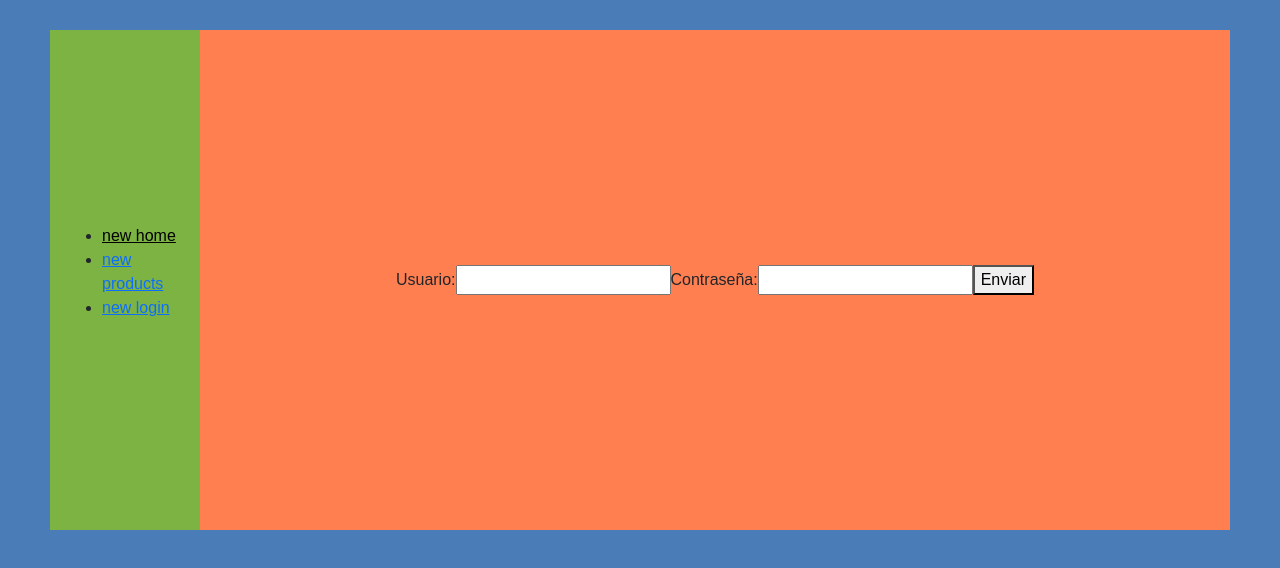
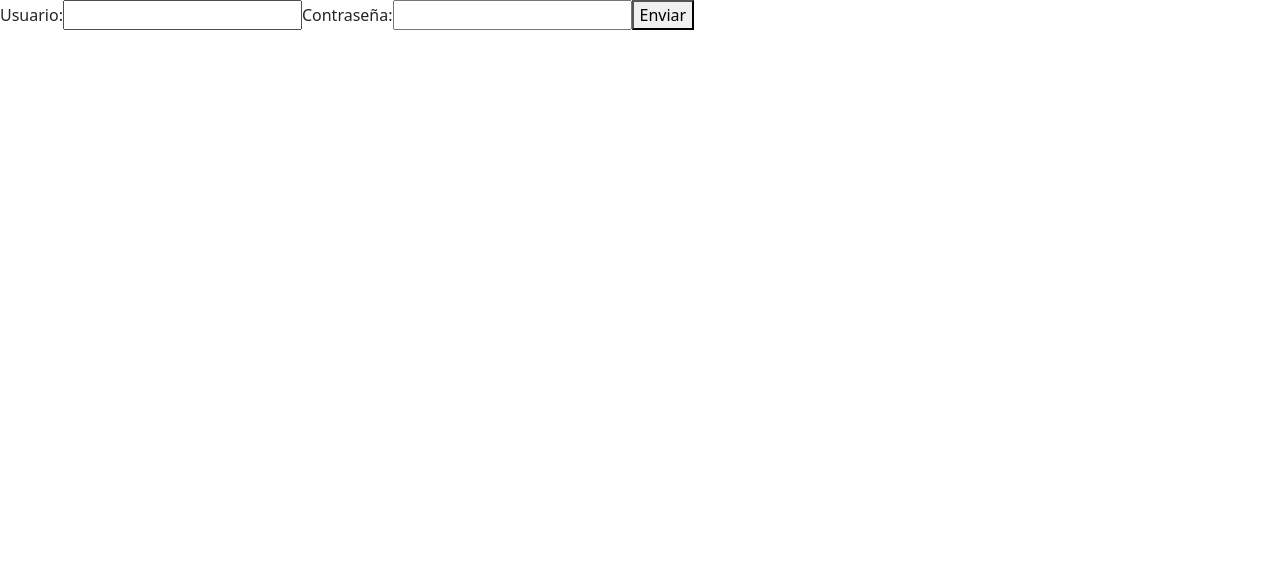
Before and after one commit to carlosmarind/bootcamp-react, a React (Vite) app: page /login in a window 1280 px wide. Shown: the top 568 px of the page. Built offline with nearby package versions, Linux system fonts and the light colour scheme.

Commit message:
actualizacion de proyecto con nuevos layouts

```diff
--- a/package.json
+++ b/package.json
@@ -11,7 +11,8 @@
     "json-server": "json-server -p 3001 data/db.json ",
     "dbuild": "docker build -t bootcamp-react .",
     "predpublish": "docker tag bootcamp-react carlosmarind/bootcamp-react",
-    "dublish": "docker push carlosmarind/bootcamp-react"
+    "dublish": "docker push carlosmarind/bootcamp-react",
+    "dpublish-all":"docker buildx build --platform linux/amd64,linux/arm64 -t ghcr.io/carlosmarind/bootcamp-react:latest --push ."
   },
   "dependencies": {
     "@reduxjs/toolkit": "^2.9.0",
--- a/src/components/forms/Formulario.tsx
+++ b/src/components/forms/Formulario.tsx
@@ -1,6 +1,6 @@
 import type React from "react";
 import { useState } from "react";
-import { isEmail, isFullName, isChilePhoneWithDash } from "../../utils/validaciones/expresiones"
+import { isEmail, isFullName, isChilePhoneWithDash } from "../../utils/expresiones"
 
 function Formulario() {
 
--- /dev/null
+++ b/src/layout/LayoutTresColumnas.tsx
@@ -0,0 +1,7 @@
+function LayoutTresColumnas() {
+  return (
+    <>
+    </>
+  );
+}
+export {LayoutTresColumnas}
--- /dev/null
+++ b/src/layout/LoginLayout.tsx
@@ -0,0 +1,10 @@
+import { Outlet } from "react-router";
+
+function LoginLayout() {
+    return (
+        <>
+            <Outlet />
+        </>
+    );
+}
+export { LoginLayout }
--- a/src/layout/SecondLayout.tsx
+++ /dev/null
@@ -1,32 +0,0 @@
-import { Main } from "../components/common/Main";
-import { Outlet } from "react-router";
-
-function SecondLayout() {
-    return (
-        <>
-
-            <div style={{
-                minHeight: '100vh',
-                backgroundColor: '#4a7db8',
-                padding: '20px',
-                fontFamily: 'Arial, sans-serif'
-            }}>
-                <div style={{
-                    maxWidth: '1200px',
-                    margin: '0 auto',
-                    backgroundColor: '#4a7db8',
-                    borderRadius: '15px',
-                    padding: '10px',
-                    minHeight: '100vh'
-                }}>
-                    <Main>
-                        <Outlet />
-                    </Main>
-                </div>
-            </div>
-
-        </>
-    )
-}
-
-export { SecondLayout }
--- a/src/routes/AppRoutes.tsx
+++ b/src/routes/AppRoutes.tsx
@@ -1,23 +1,23 @@
 import { Route, Routes } from "react-router";
-import { BootstrapLayout } from "../layout/BootstrapLayout";
 import { ProtectedComponent } from "../components/common/ProtectedComponent";
-import { SecondLayout } from "../layout/SecondLayout";
 import { BootstrapDemo } from "../pages/BootstrapDemo";
 import { Home } from "../pages/Home";
 import { Login } from "../pages/Login";
 import { ProductDetail } from "../pages/ProductDetail";
 import { Products } from "../pages/Products";
+import { LoginLayout } from "../layout/LoginLayout";
+import { LayoutTresColumnas } from "../layout/LayoutTresColumnas";
 
 export default function AppRoutes() {
     return (
         <Routes>
-            <Route element={<BootstrapLayout />}>
+            <Route element={<LayoutTresColumnas />}>
                 <Route index element={<Home />}></Route>
                 <Route path="products" element={<ProtectedComponent element={<Products />} allowedRoles={["user", "admin"]} />}></Route>
                 <Route path="products/:productId" element={<ProductDetail />}></Route>
                 <Route path="bootstrap" element={<BootstrapDemo />}></Route>
             </Route>
-            <Route element={<SecondLayout />}>
+            <Route element={<LoginLayout />}>
                 <Route path="login" element={<Login />}></Route>
             </Route>
         </Routes>
```
Also changed, not shown: src/layout/LayoutDosColumnas.tsx (added, +7 -0 lines), src/layout/NotFoundLayout.tsx (added, +8 -0 lines).
